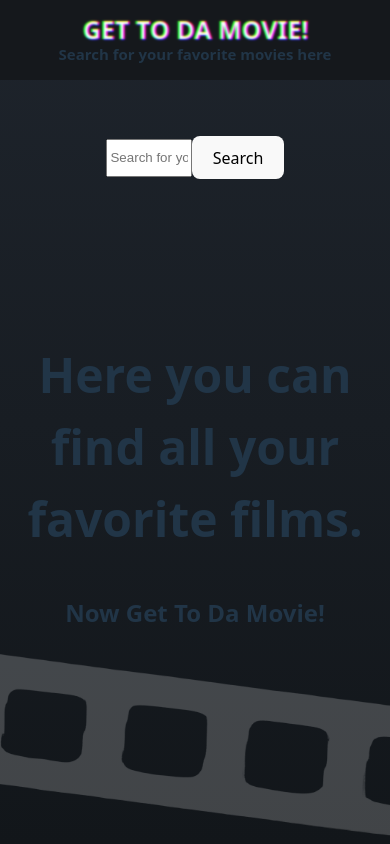
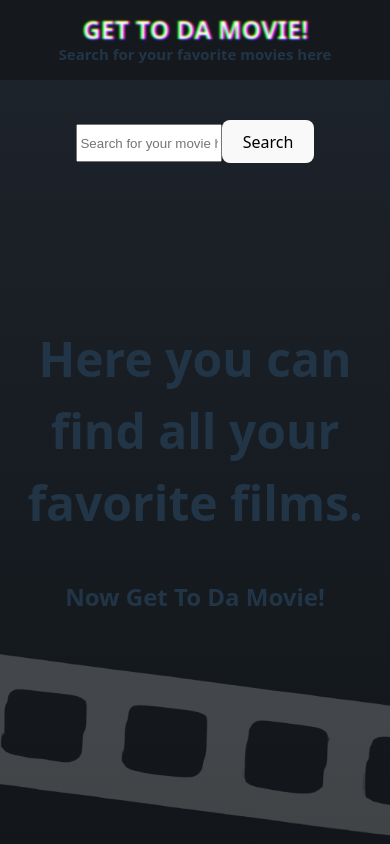
Before and after one commit to brunobb9/gettodamovie, a React (Vite) app in the folder movie-app/: page / in a window 390 px wide. Built offline with nearby package versions, Linux system fonts and the light colour scheme.

Commit message:
Update searchDiv.css
Added seardhBar responsiveness on mobile

```diff
--- a/movie-app/src/searchDiv.css
+++ b/movie-app/src/searchDiv.css
@@ -1,4 +1,4 @@
-.searchDiv {
+ee.searchDiv {
     position: relative;
     margin-top: 1rem;
     z-index: 0;
@@ -13,3 +13,9 @@ input.searchBar {
     width: 20%;
     height: 2rem;
 }
+
+@media (max-width: 768px) {
+    input.searchBar {
+    width: 50%;
+}
+}
```
